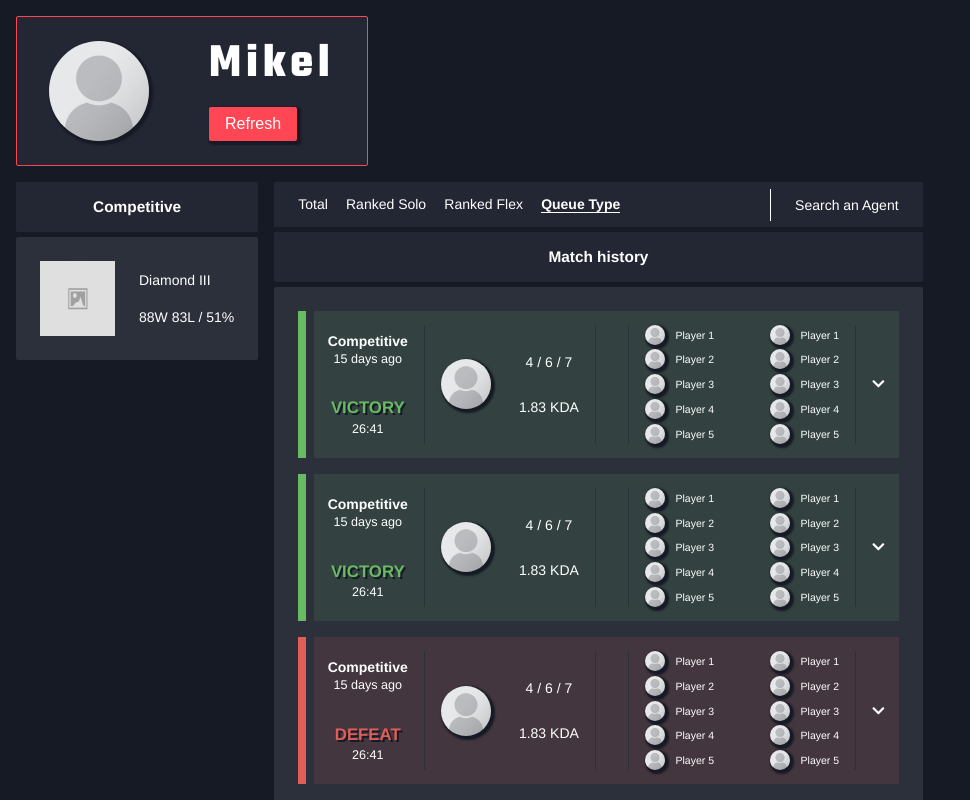
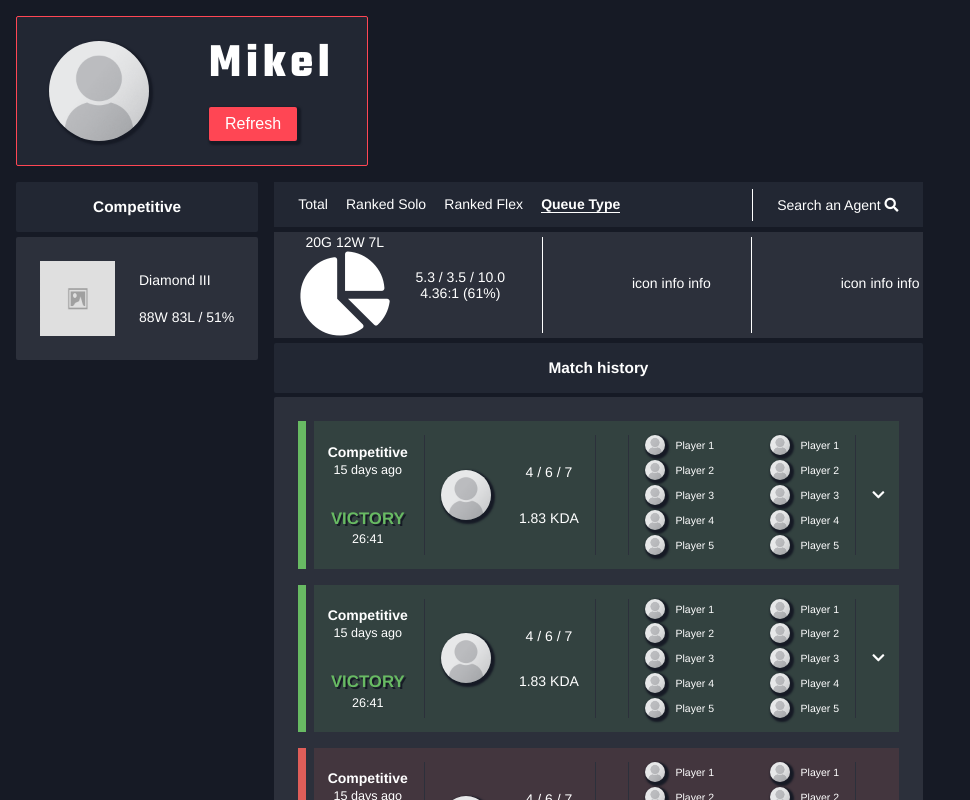
Before and after one commit to bobaec/valostats, a React (Create React App) app: page /player in a window 1280 px wide. Shown: the top 800 px of the page, without its empty margins (0-970 px from the left). Built offline with nearby package versions, Linux system fonts and the light colour scheme.

Commit message:
create overview statistic box container

```diff
--- a/src/components/playerComponents/HistoryOverview.jsx
+++ b/src/components/playerComponents/HistoryOverview.jsx
@@ -9,11 +9,68 @@ export default function Rank() {
           <li>Total</li>
           <li>Ranked Solo</li>
           <li>Ranked Flex</li>
-          <li className='selected'>Queue Type</li>
+          <li className="selected">Queue Type</li>
         </ul>
+
+
         <div className="agent-searchbox">
+        <div className="seperator"></div>
+          <div>
+            Search an Agent <i class="fas fa-search"></i>
+          </div>
+        </div>
+      </div>
+
+      <div className="overview-game-average-stat-box">
+        <div className="box">
+          <div className="flex-row">
+            <table>
+              <tr>
+                <span>20G</span><span> </span>
+                <span>12W</span><span> </span>
+                <span>7L</span><span> </span>
+              </tr>
+              <tr>
+                <i class="fas fa-chart-pie fa-6x"></i>
+              </tr>
+            </table>
+            <table id="table2">
+              <tr>
+                <span>5.3 / 3.5 / 10.0</span>
+              </tr>
+              <tr>
+                <span>4.36:1 (61%)</span>
+              </tr>
+            </table>
+          </div>
+
           <div className="seperator"></div>
-          <div>Search an Agent</div>
+
+          <div className="flex-row">
+            <table>
+              <tr>
+                <td>icon </td>
+                <td>info </td>
+                <td>info </td>
+              </tr>
+              <tr></tr>
+              <tr></tr>
+            </table>
+          </div>
+
+          <div className="seperator"></div>
+
+          <div className="flex-row">
+            <table>
+              <tr>
+                <td>icon </td>
+                <td>info </td>
+                <td>info </td>
+              </tr>
+              <tr></tr>
+              <tr></tr>
+            </table>
+          </div>
         </div>
       </div>
     </React.Fragment>
--- a/src/components/playerComponents/HistoryOverview.scss
+++ b/src/components/playerComponents/HistoryOverview.scss
@@ -27,17 +27,60 @@
     }
   }
 
+  .seperator {
+    width: 1px;
+    background: white;
+    height: 2rem;
+    margin-right: 1.5rem;
+  }
+
   .agent-searchbox {
     display: flex;
     flex-direction: row;
     align-items: center;
     padding-right: 1.5rem;
+  }
+}
 
-    .seperator {
-      width: 1px;
-      background: white;
-      height: 2rem;
-      margin-right: 1.5rem;
+.overview-game-average-stat-box {
+  background-color: $inner-box-black;
+  margin-bottom: 0.3rem;
+  .box {
+    display: flex;
+    flex-direction: row;
+    justify-content: space-between;
+    align-items: center;
+
+    .flex-row {
+      display: flex;
+      flex-direction: row;
+    }
+
+    table {
+      align-items: center;
+      padding-left: 1.5rem;
+
+      tr {
+        text-align: center;
+      }
+    }
+
+    #table2{
+      display: flex;
+      align-self: center;
+      flex-direction: column;
+      padding-left: 1.5rem;
+
+      tr {
+        text-align: center;
+      }
     }
   }
+
+  .seperator {
+    width: 1px;
+    background: white;
+    height: 6rem;
+    margin-right: 1.5rem;
+  }
 }
```
